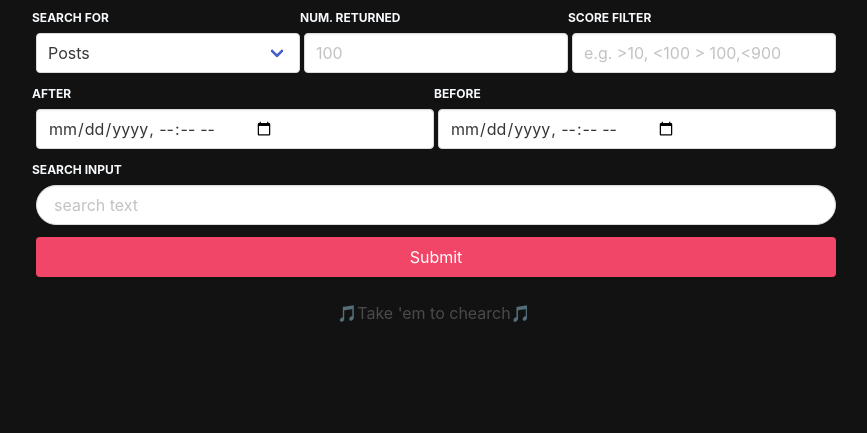
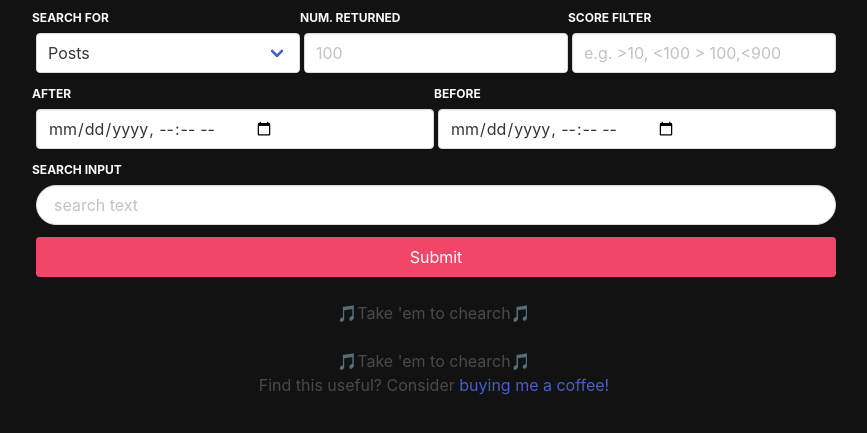
Before and after one commit to adhesivecheese/chearch, a plain HTML site: page index.html in a window 1280 px wide. Shown: the part 175-608 px from the top of the page, without its empty margins (206-1073 px from the left). Drawn offline with Linux system fonts and the light colour scheme.

Commit message:
Update index.html

```diff
--- a/index.html
+++ b/index.html
@@ -132,6 +132,11 @@
 
 <div id="apiInfo" class="has-text-centered"></div>
 <div id="results"><br><p class="has-text-centered">🎵Take 'em to chearch🎵</p></div>
+<div id="footer">
+	<br>
+	<p class="has-text-centered">🎵Take 'em to chearch🎵</p>
+	<p class="has-text-centered">Find this useful? Consider <a href="https://ko-fi.com/adhesivecheese">buying me a coffee!</a></p>
+</div>
 
 </div>
   </section>
```
